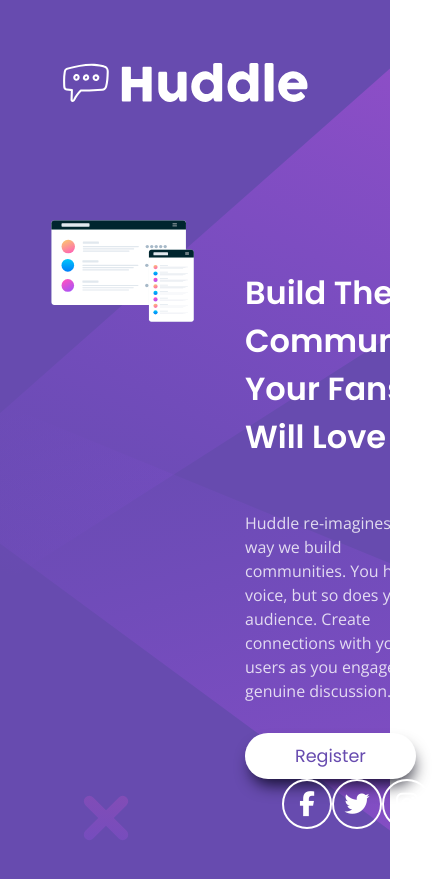
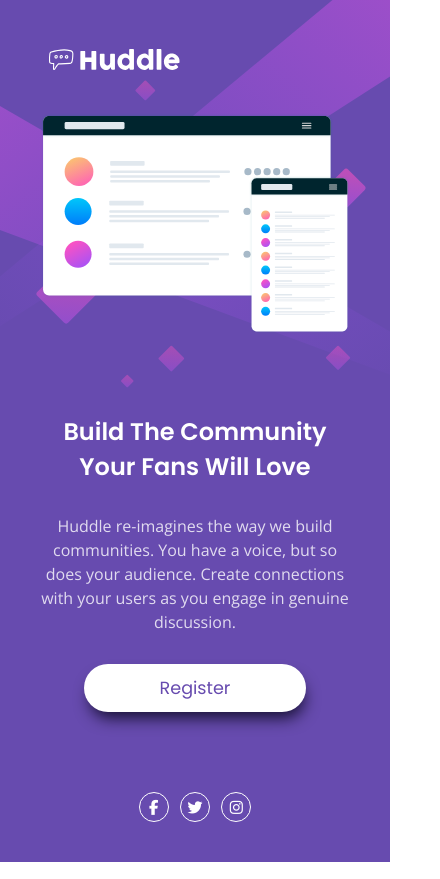
Before and after one commit to idkbit/Huddle-intro, a plain HTML site: page index.html in a window 390 px wide. Shown: the whole page, 440 px wide, since content can reach past the window. Drawn offline with nearby package versions, Linux system fonts and the light colour scheme.

Commit message:
finished mobile version

```diff
--- a/css/_media.scss
+++ b/css/_media.scss
@@ -1,2 +1,59 @@
-@media screen and (max-width: 1100px) {
+@media screen and (max-width: 550px) {
+  .wrapper {
+    max-height: none;
+    background-image: url("../images/bg-mobile.svg");
+    background-position: top;
+    background-repeat: no-repeat;
+    background-size: contain;
+    padding: 40px;
+    @include flex(column, flex-start, flex-start);
+    .header {
+      width: 100%;
+      margin-bottom: 30px;
+      img {
+        height: 35px;
+      }
+    }
+    .main {
+      @include flex(column, flex-start, flex-start);
+      height: auto;
+      .img {
+        width: 100%;
+        object-fit: contain;
+      }
+      .content {
+        margin-left: 0;
+        margin: 30px 0;
+        @include flex(column, center, center);
+        .heading {
+          font-size: 1.5rem;
+          text-align: center;
+          padding: 50px 0 30px;
+        }
+        .text {
+          text-align: center;
+        }
+        .btn {
+          padding: 10px 75px;
+        }
+      }
+    }
+    .footer {
+      width: 100%;
+      margin-top: 50px;
+      display: flex;
+      justify-content: center;
+      font-size: 15px;
+      ul {
+        @include flex(row, space-around, center);
+        width: 40%;
+        align-self: center;
+      }
+      .link {
+        width: 30px;
+        height: 30px;
+        border: 1px solid #fff;
+      }
+    }
+  }
 }
--- a/css/style.scss
+++ b/css/style.scss
@@ -38,6 +38,8 @@ ul {
 
 .wrapper {
   min-height: 100vh;
+  max-height: 100vh;
+  overflow: hidden;
   background-color: $violet;
   background-image: url("../images/bg-desktop.svg");
   background-repeat: no-repeat;
@@ -46,16 +48,26 @@ ul {
   padding: 50px;
   @include flex(column, space-between, flex-start);
   .header {
-    margin-bottom: 100px;
+    height: 10vh;
     flex: 1;
+    .logo {
+      border: 2px solid transparent;
+      display: inline-block;
+      &:focus {
+        outline: none;
+        border: 2px solid $softMagenta;
+        display: inline-block;
+      }
+    }
   }
   .main {
+    height: 80vh;
     @include flex(row, space-between, flex-start);
     flex: 3;
     .img {
       flex: 2;
       display: block;
-      width: 50%;
+      width: 10%;
     }
     .content {
       margin-left: 50px;
@@ -80,15 +92,27 @@ ul {
         font-family: $poppins;
         background-color: #fff;
         font-weight: 400;
-        padding: 10px 50px;
-        border-radius: 30px;
+        padding: 15px 60px;
+        border-radius: 50px;
         border: none;
         font-size: 1.1rem;
         box-shadow: 2px 10px 16px -4px #000011c9;
+        border: 1px solid transparent;
+        transition: background-color 0.5s, color 0.5s;
+        &:hover {
+          background-color: $softMagenta;
+          color: #fff;
+        }
+        &:focus {
+          outline: none;
+          background-color: $softMagenta;
+          border: 1px solid #fff;
+        }
       }
     }
   }
   .footer {
+    height: 10vh;
     width: 100%;
     flex: 1;
     @include flex(row, flex-end, center);
@@ -112,6 +136,13 @@ ul {
           border-color: $softMagenta;
         }
       }
+      &:focus {
+        border: 2px solid $softMagenta;
+        color: $softMagenta;
+        outline: none;
+      }
     }
   }
 }
+
+@import "media";
--- a/index.html
+++ b/index.html
@@ -16,7 +16,7 @@
 <body>
   <div class="wrapper">
     <header class="header">
-      <a href="#"><img src="./images/logo.svg" alt="Huddle logo" class="logo"></a>
+      <a href="#" class="logo"><img src="./images/logo.svg" alt="Huddle logo"></a>
     </header>
     <main class="main">
       <img src="./images/illustration-mockups.svg" alt="illustration mockups" class="img">
```
Also changed, not shown: css/style.css, 1 other file.
